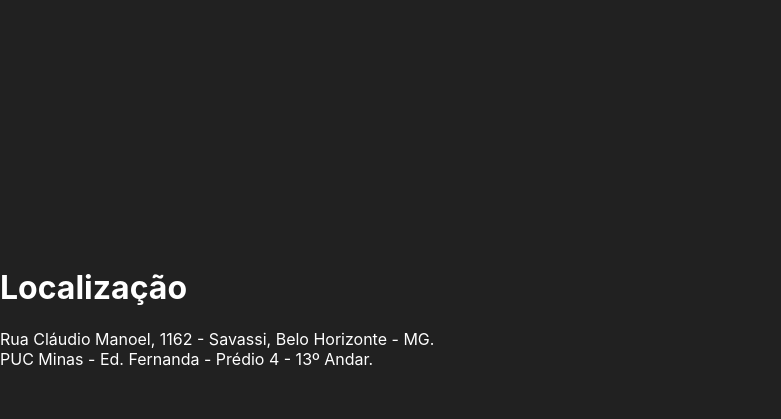
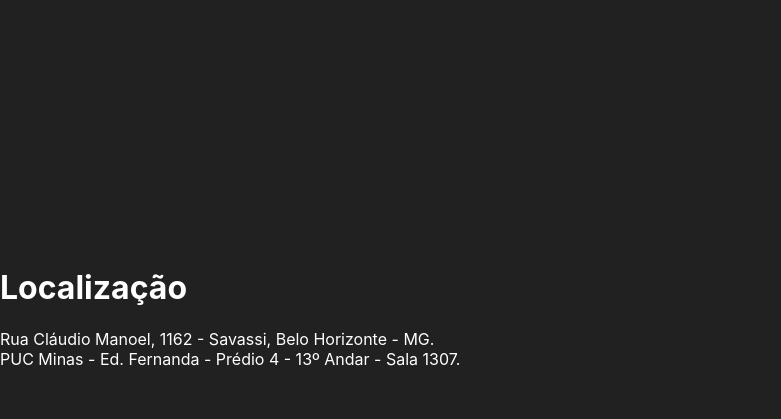
Before and after one commit to mira-ej/site, a plain HTML site: page index.html in a window 1280 px wide. Shown: the part 1353-1772 px from the top of the page, without its empty margins (0-781 px from the left). Drawn offline with Linux system fonts and the light colour scheme.

Commit message:
Update index.html

```diff
--- a/index.html
+++ b/index.html
@@ -38,7 +38,7 @@
     </section>
       <footer>
        <h1 style="color:white;">Localização</h1>
-       <p style="color:white;">Rua Cláudio Manoel, 1162 - Savassi, Belo Horizonte - MG.<br>PUC Minas - Ed. Fernanda - Prédio 4 - 13º Andar.</p><br>
+       <p style="color:white;">Rua Cláudio Manoel, 1162 - Savassi, Belo Horizonte - MG.<br>PUC Minas - Ed. Fernanda - Prédio 4 - 13º Andar - Sala 1307.</p><br>
        <p> <img src = "Localização_Puc.jpg" alt="Mira" width="100%" ></p>
   </footer>
   </body>
```
